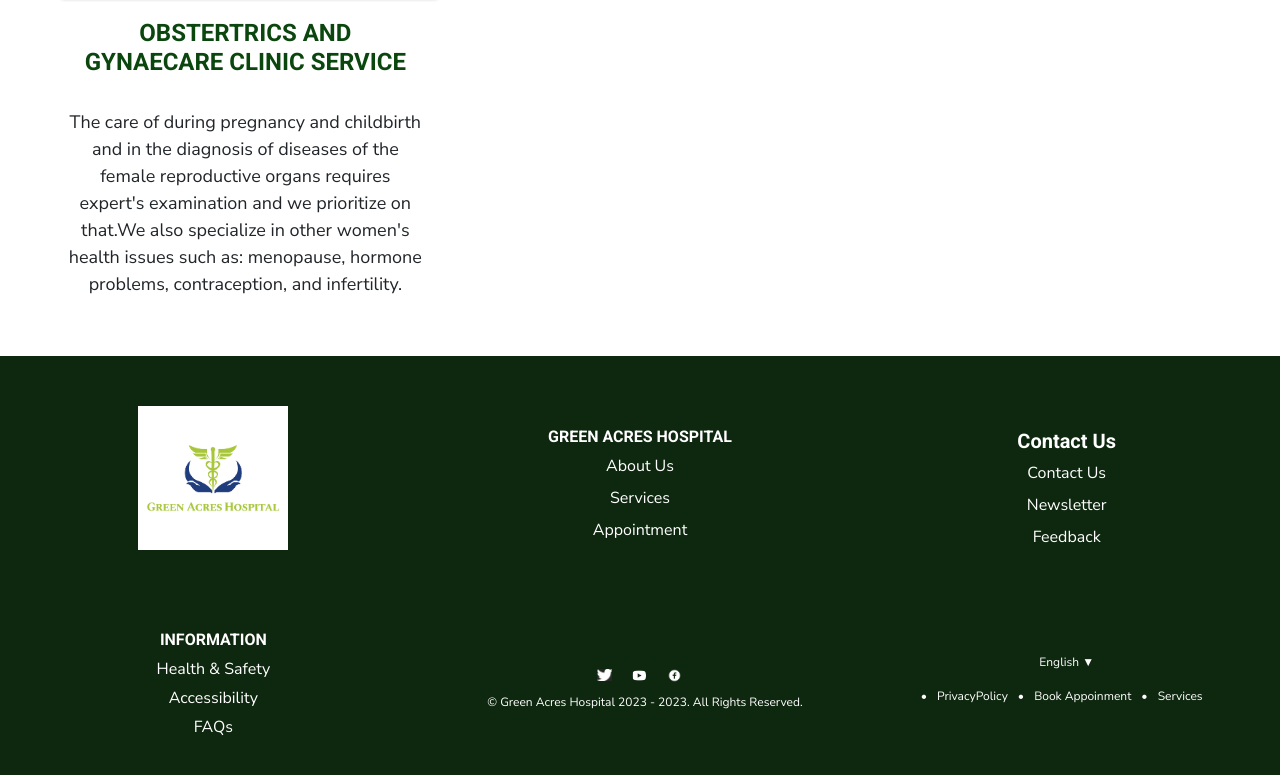
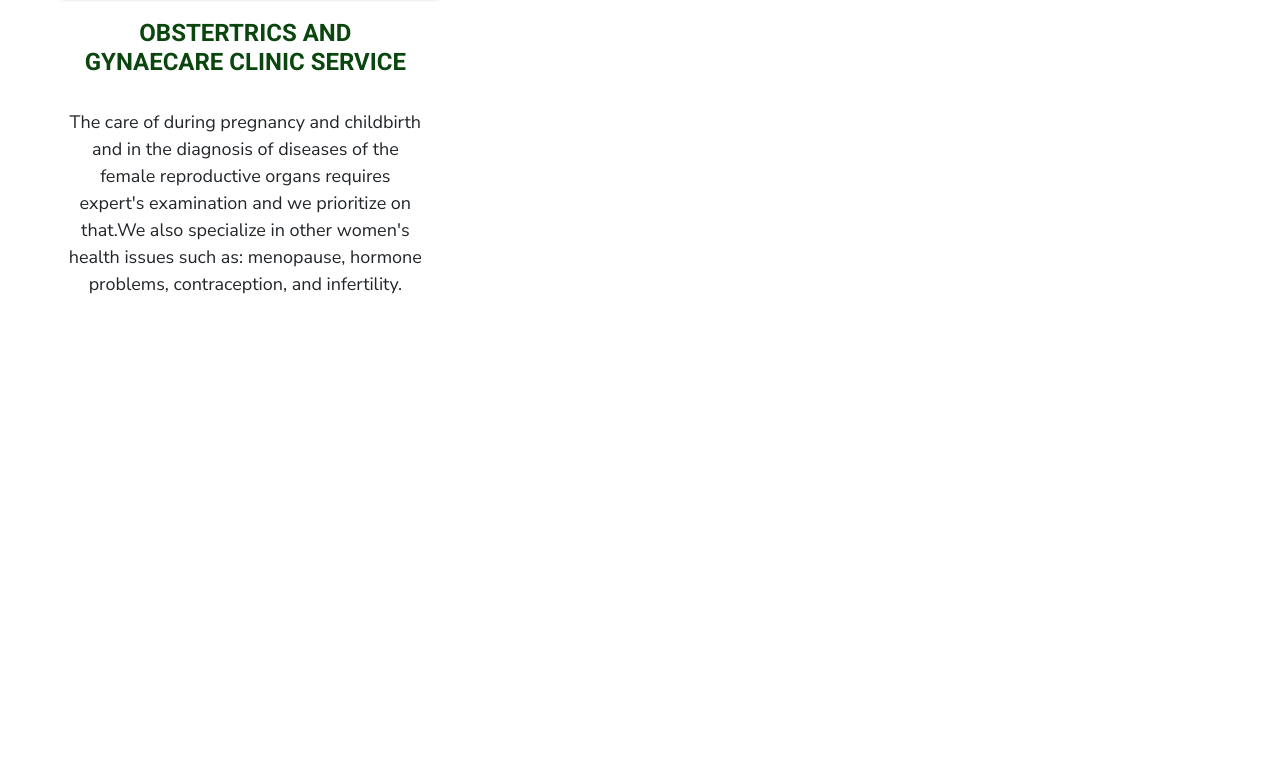
Before and after one commit to iamemmy/Greenacreshospital, a React (Vite) app: page /services in a window 1280 px wide. Shown: the part 1395-2170 px from the top of the page. After the commit the page ends 1751 px from the top, so only its background shows below. Built offline with nearby package versions, Linux system fonts and the light colour scheme.

Commit message:
Service Area
so far

```diff
--- a/src/pages/Services.jsx
+++ b/src/pages/Services.jsx
@@ -65,85 +65,6 @@
                 </div>
             </article>
         </section>
-        {/* footer area */}
-        <footer>
-            <div className='logo-wrap'>
-                <img src="src/assets/logo.png" alt="logo" />
-            </div>
-            <div className='gah'>
-                <h6>
-                    GREEN ACRES HOSPITAL
-                </h6>
-                <p>
-                    About Us
-                </p>
-                <p>
-                    Services
-                </p>
-                <p>
-                    Appointment
-                </p>
-            </div>
-            <div className='contact-us'>
-                <h5>
-                    Contact Us
-                </h5>
-                <p>
-                    Contact Us
-                </p>
-                <p>
-                    Newsletter
-                </p>
-                <p>
-                    Feedback
-                </p>
-            </div>
-           <div className='info'>
-                <h6>
-                    INFORMATION
-                </h6>
-                <p>
-                    Health & Safety
-                </p>
-                <p>
-                   Accessibility
-                </p>
-                <p>
-                    FAQs
-                </p>
-            </div>
-            <div className='social-icons'>
-                <img src='src/assets/twitter-logo.png'>
-                </img>
-                <a href='#' target=''></a>
-                <img src='src/assets/youtube-logo.png'>
-                </img>
-                <img src='src/assets/facebook-logo.png'>
-                </img>
-                <p className='copyright-text'>
-                    &copy; Green Acres Hospital 2023 - 2023. All Rights Reserved.
-                </p>
-            </div>
-            <div className='privacy-area'>
-                <p>
-                    English &#9660;
-                </p>
-                <p className='privacy-text'>
-                    &#x2022;
-                    <span>
-                        PrivacyPolicy
-                    </span>
-                    &#x2022;
-                    <span>
-                    Book Appoinment
-                    </span>
-                    &#x2022;
-                    <span>
-                        Services
-                    </span>
-                </p>
-            </div>
-        </footer>
     </>
   )
 }
--- a/src/style/_services.scss
+++ b/src/style/_services.scss
@@ -24,12 +24,14 @@
             grid-template-columns: 1fr;
         }
         .card {
-            max-width: 450px;
+            // max-width: 500px;
+            margin: auto;
             border: none;
             height: fit-content;
             padding: 10px;
             img {
                 width: 100%;
+                margin: auto;
                 overflow: hidden;
                 box-shadow: gray 4px 4px 4px;
                 aspect-ratio: 4/4;
@@ -60,75 +62,3 @@
 
     }
 }
-
-footer {
-    display: grid;
-    grid-template-columns:  1fr 1fr 1fr;
-    align-items: center;
-    justify-content: center;
-    color: getColor(color02);
-    background-color: #0e270f;
-    text-align: center;
-    @include tablet {
-                grid-template-columns: 1fr 1fr;
-            }
-            @include mobile {
-                grid-template-columns: 1fr;
-            }
-    .logo-wrap {
-        max-width: 150px;
-        background-color: getColor(color02);
-        margin: 50px auto;
-        img {
-            width: 100%;
-        }
-    }
-    .gah {
-        h6 {
-            margin-top: 20px;
-            font-family: 'Roboto', sans-serif;
-        }
-        p {
-            margin: 8px;
-        }
-    }
-    .contact-us {
-        h5 {
-            margin-top: 30px;
-            font-family: 'Roboto', sans-serif;
-        }
-        p {
-            margin: 8px;
-        }
-    }
-    .info {
-        margin-bottom: 10px;
-        padding-bottom: 30px;
-        h6 {
-            margin-top: 30px;
-            font-family: 'Roboto', sans-serif;
-        }
-        p {
-            margin: 5px;
-        }
-    }
-    .social-icons {
-        font-size: 12px;
-        img {
-            width: 15px;
-            margin: 10px ;
-        }
-        .copyright-text {
-            margin-left: 10px;
-        }
-    }
-    .privacy-area {
-        font-size: 12px;
-        padding-bottom: 10px;
-        .privacy-text {
-            span {
-                margin: 10px;
-            }
-        }
-    }
-}
--- a/src/style/main.css
+++ b/src/style/main.css
@@ -366,7 +366,7 @@
   }
 }
 .service-page .card-wrapper .card {
-  max-width: 450px;
+  margin: auto;
   border: none;
   height: -moz-fit-content;
   height: fit-content;
@@ -374,6 +374,7 @@
 }
 .service-page .card-wrapper .card img {
   width: 100%;
+  margin: auto;
   overflow: hidden;
   box-shadow: gray 4px 4px 4px;
   aspect-ratio: 4/4;
@@ -401,74 +402,4 @@
 .service-page .card-wrapper .card div .card-text {
   font-size: 18px;
   padding-top: 0;
-}
-
-footer {
-  display: grid;
-  grid-template-columns: 1fr 1fr 1fr;
-  align-items: center;
-  justify-content: center;
-  color: #ffffff;
-  background-color: #0e270f;
-  text-align: center;
-}
-@media (max-width: 960.1px) {
-  footer {
-    grid-template-columns: 1fr 1fr;
-  }
-}
-@media (max-width: 660.1px) {
-  footer {
-    grid-template-columns: 1fr;
-  }
-}
-footer .logo-wrap {
-  max-width: 150px;
-  background-color: #ffffff;
-  margin: 50px auto;
-}
-footer .logo-wrap img {
-  width: 100%;
-}
-footer .gah h6 {
-  margin-top: 20px;
-  font-family: "Roboto", sans-serif;
-}
-footer .gah p {
-  margin: 8px;
-}
-footer .contact-us h5 {
-  margin-top: 30px;
-  font-family: "Roboto", sans-serif;
-}
-footer .contact-us p {
-  margin: 8px;
-}
-footer .info {
-  margin-bottom: 10px;
-  padding-bottom: 30px;
-}
-footer .info h6 {
-  margin-top: 30px;
-  font-family: "Roboto", sans-serif;
-}
-footer .info p {
-  margin: 5px;
-}
-footer .social-icons {
-  font-size: 12px;
-}
-footer .social-icons img {
-  width: 15px;
-  margin: 10px;
-}
-footer .social-icons .copyright-text {
-  margin-left: 10px;
-}
-footer .privacy-area {
-  font-size: 12px;
-  padding-bottom: 10px;
-}
-footer .privacy-area .privacy-text span {
-  margin: 10px;
 }/*# sourceMappingURL=main.css.map */
```
Also changed, not shown: 1 other file (tests, documents, lock files or other folders).
